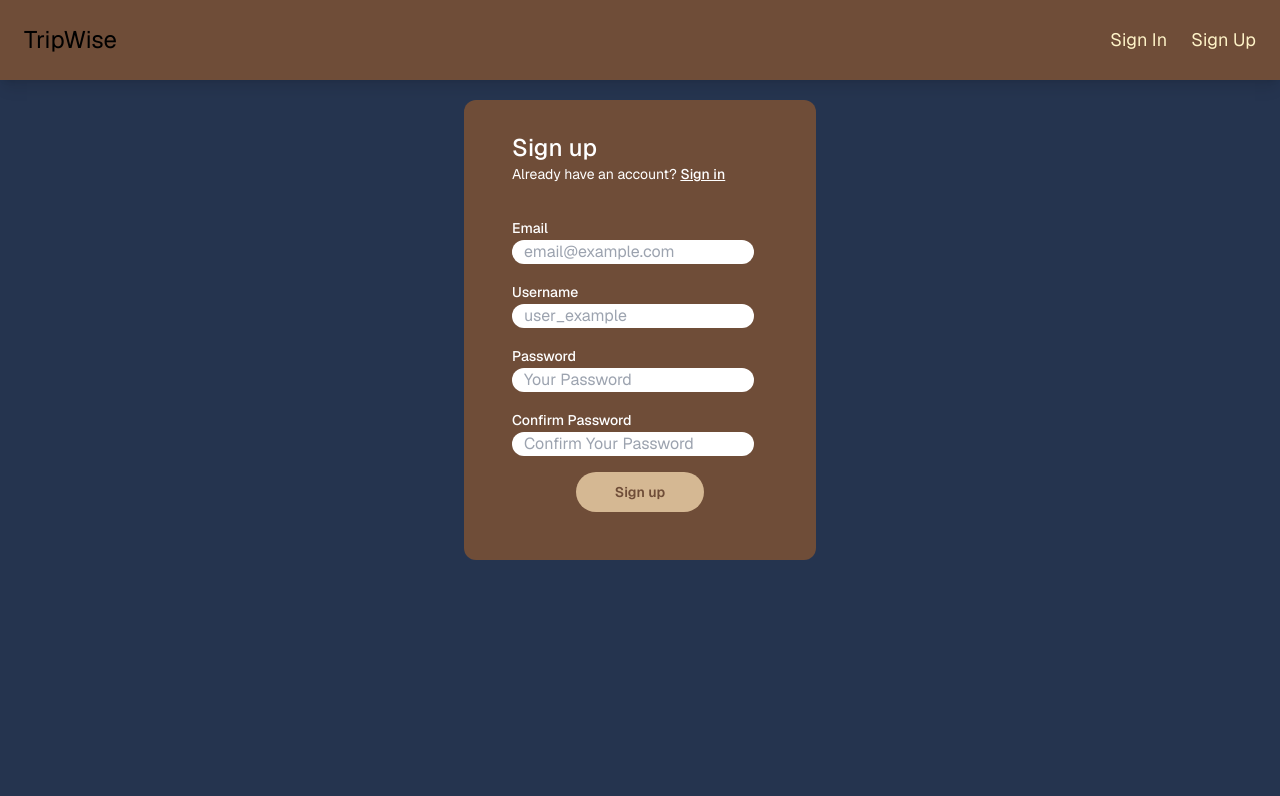
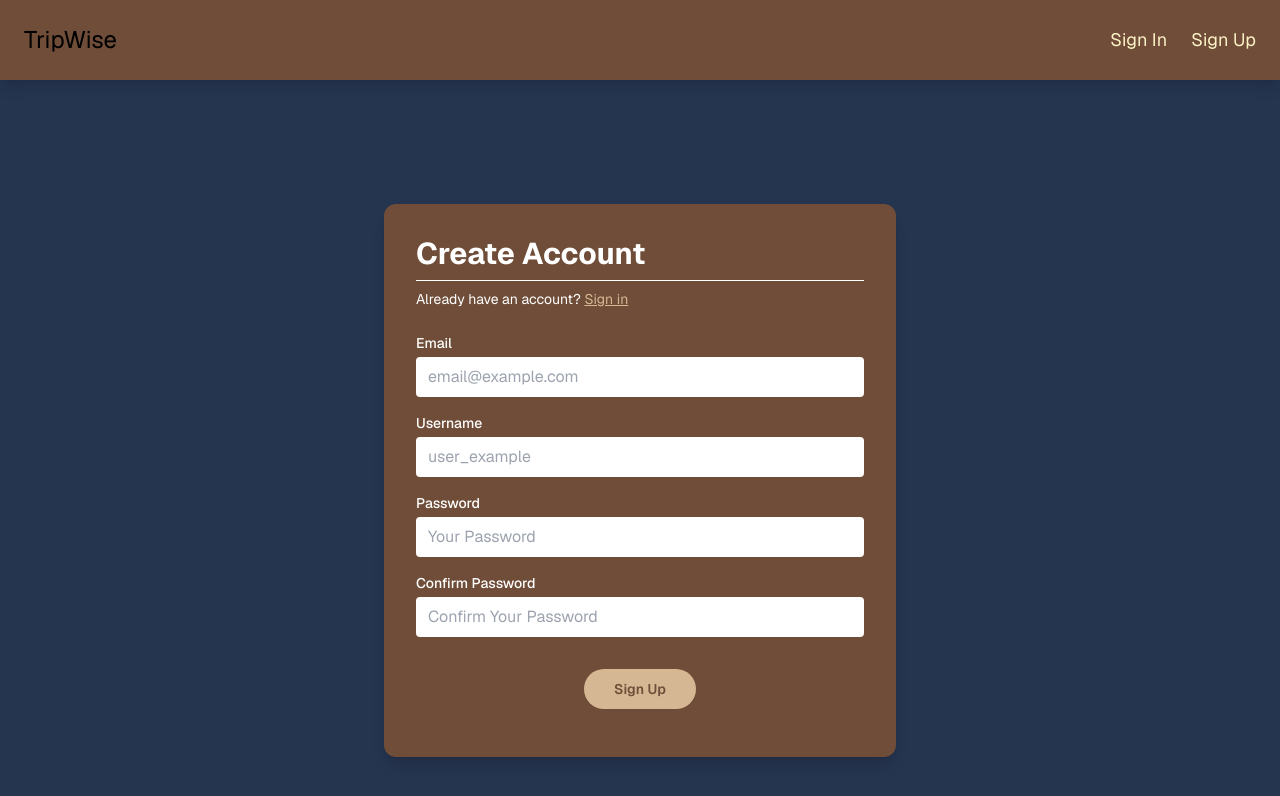
Before and after one commit to rkondoker/cs180_travelplanner, a Next.js app: page /sign-up in a window 1280 px wide. Shown: the top 796 px of the page. Built offline with nearby package versions, Linux system fonts and the light colour scheme; no server answers.

Commit message:
Updated UI for Login, sign up, and account

```diff
--- a/app/(auth-pages)/sign-in/page.tsx
+++ b/app/(auth-pages)/sign-in/page.tsx
@@ -7,32 +7,36 @@ import Link from "next/link";
 export default async function Login(props: { searchParams: Promise<Message> }) {
   const searchParams = await props.searchParams;
   return (
-    <div className="flex flex-col items-center justify-center mt-5 bg-trip-brown-200 rounded-xl p-8 font-trip-main">
+    <div className="flex flex-col items-center justify-center min-h-screen font-trip-main relative">
+      <div className="bg-trip-brown-200 rounded-xl p-8 shadow-lg w-125">
         <form className="flex flex-col min-w-64 items-center justify-center">
-        <h1 className="text-2xl font-medium">Sign in</h1>
-        <p className="text-sm text-foreground">
+          <h1 className="text-3xl font-bold mb-2 text-white font-trip-main">
+            Log in
+          </h1>
+          <p className="text-sm text-white mb-2">
             Don&apos;t have an account?{" "}
-          <Link
-            className="text-foreground font-medium underline"
-            href="/sign-up"
-          >
+            <Link className="text-white font-medium underline" href="/sign-up">
               Sign up
             </Link>
           </p>
-        <div className="flex flex-col items-center justify-center gap-2 mt-8">
+          <div className="flex flex-col items-center justify-center gap-2 mt-2">
             <div className="flex flex-col justify-start items-start gap-2">
-            <Label htmlFor="email">Email</Label>
+              <Label htmlFor="email" className="text-white text-sm mb-1">
+                Email
+              </Label>
               <input
-              className="px-3 rounded-xl"
+                className="w-full px-3 py-2 rounded bg-white text-black"
                 name="email"
                 placeholder="you@example.com"
                 required
               />
             </div>
-          <div className="flex flex-col justify-start items-start gap-2">
-            <Label htmlFor="password">Password</Label>
+            <div className="flex flex-col justify-start items-start gap-2 mb-4">
+              <Label htmlFor="password" className="text-white text-sm mb-1">
+                Password
+              </Label>
               <input
-              className="rounded-xl px-3"
+                className="w-full px-3 py-2 rounded bg-white text-black"
                 type="password"
                 name="password"
                 placeholder="Your password"
@@ -42,13 +46,14 @@ export default async function Login(props: { searchParams: Promise<Message> }) {
             <SubmitButton
               pendingText="Signing In..."
               formAction={signInAction}
-            className="bg-trip-brown-100 w-1/4 text-trip-brown-200 px-16 py-2 rounded-full font-semibold hover:bg-[#cbb192] transition"
+              className="bg-trip-brown-100 w-1/2 text-trip-brown-200 px-4 py-2 rounded-full font-semibold hover:bg-[#cbb192] hover:scale-105 transition text-center"
             >
-            Sign in
+              Log In
             </SubmitButton>
             <FormMessage message={searchParams} />
           </div>
         </form>
       </div>
+    </div>
   );
 }
--- a/app/(auth-pages)/sign-up/page.tsx
+++ b/app/(auth-pages)/sign-up/page.tsx
@@ -1,20 +1,14 @@
-// import { signUpAction } from "@/app/actions";
 import { FormMessage, Message } from "@/components/form-message";
 import { SubmitButton } from "@/components/submit-button";
 import { Label } from "@/components/ui/label";
 import Link from "next/link";
 
+// import { signUpAction } from "@/app/actions"; // Uncomment when using formAction
+
 export default async function Signup(props: {
   searchParams: Promise<Message>;
 }) {
   const searchParams = await props.searchParams;
-  if ("message" in searchParams) {
-    return (
-      <div className="w-full flex-1 flex items-center h-screen sm:max-w-md justify-center gap-2 p-4">
-        <FormMessage message={searchParams} />
-      </div>
-    );
-  }
 
   const fields = [
     {
@@ -43,39 +37,55 @@ export default async function Signup(props: {
     },
   ];
 
+  if ("message" in searchParams) {
     return (
-    <div className="flex flex-col items-center justify-center mt-5 bg-trip-brown-200 rounded-xl text-white px-12 py-8 font-trip-main">
-      <form className="flex flex-col min-w-64 max-w-64 mx-auto">
-        <h1 className="text-2xl font-medium">Sign up</h1>
-        <p className="text-sm text text-foreground">
+      <div className="w-full flex-1 flex items-center h-screen sm:max-w-md justify-center gap-2 p-4">
+        <FormMessage message={searchParams} />
+      </div>
+    );
+  }
+
+  return (
+    <div className="min-h-screen flex items-center justify-center">
+      <div className="bg-trip-brown-200 p-8 rounded-xl w-[32rem] shadow-lg font-trip-main">
+        <h2 className="text-white text-3xl font-bold mb-2 border-b border-white pb-2">
+          Create Account
+        </h2>
+        <p className="text-sm text-white mb-6">
           Already have an account?{" "}
-          <Link className="text-primary font-medium underline" href="/sign-in">
+          <Link href="/sign-in" className="underline text-trip-brown-100">
             Sign in
           </Link>
         </p>
-        <div className="flex flex-col items-center gap-4 mt-8">
-          {fields.map(({ label, name, type, placeholder }, index) => (
-            <div key={index}>
-              <Label htmlFor={name}>{label}</Label>
+
+        <form className="flex flex-col gap-4">
+          {fields.map(({ label, name, type, placeholder }) => (
+            <div key={name}>
+              <Label htmlFor={name} className="text-white text-sm mb-1 block">
+                {label}
+              </Label>
               <input
+                type={type}
                 name={name}
                 placeholder={placeholder}
-                type={type}
                 required
-                className="px-3 rounded-xl text-black"
+                className="w-full px-3 py-2 rounded bg-white text-black"
               />
             </div>
           ))}
+
+          <div className="flex justify-center mt-4">
             <SubmitButton
               // formAction={signUpAction}
               pendingText="Signing up..."
-            className="bg-trip-brown-100 w-1/4 text-trip-brown-200 px-16 py-2 rounded-full font-semibold hover:bg-[#cbb192] transition"
+              className="bg-trip-brown-100 w-1/4 text-trip-brown-200 px-4 py-2 rounded-full font-semibold hover:bg-[#cbb192] hover:scale-105 transition"
             >
-            Sign up
+              Sign Up
             </SubmitButton>
+          </div>
           <FormMessage message={searchParams} />
+        </form>
       </div>
-      </form>
     </div>
   );
 }
--- a/app/account/page.tsx
+++ b/app/account/page.tsx
@@ -44,10 +44,10 @@ export default async function ProtectedPage() {
   const { username, age, joined_on } = userInformation;
 
   return (
-    <div className="flex-1 p-5 flex flex-col gap-12 bg-trip-brown-100">
-      <div>
-        <h1>Your information</h1>
-        <div className="flex flex-col gap-2">
+    <div className="min-h-screen flex items-center justify-center bg-trip-blue-100 text-white p-6">
+      <div className="bg-trip-brown-200 text-white rounded-2xl shadow-lg p-8 w-full max-w-md space-y-6">
+        <h2 className="text-2xl font-bold border-b pb-2">Your Information</h2>
+        <div className="space-y-2">
           <p>
             <strong>Welcome, </strong> {username}
           </p>
@@ -58,9 +58,10 @@ export default async function ProtectedPage() {
             <strong>Joined on:</strong>{" "}
             {new Date(joined_on).toLocaleDateString()}
           </p>
-          <p>Weather: {weatherData?.condition}</p>
-          <p>Temperature: {weatherData?.temperature}°F</p>
+          <p> Weather: {weatherData?.condition}</p>
+          <p> Temperature: {weatherData?.temperature}°F</p>
           <p>
+            {" "}
             Location: {location.city}, {location.stateOrCountry}
           </p>
           {weatherData?.icon && <weatherData.icon size={48} />}
--- a/package.json
+++ b/package.json
@@ -19,6 +19,7 @@
     "class-variance-authority": "^0.7.0",
     "clsx": "^2.1.1",
     "lucide-react": "^0.468.0",
+    "motion": "^12.12.2",
     "next": "latest",
     "next-themes": "^0.4.3",
     "react": "19.0.0",
```
Also changed, not shown: 1 other file (tests, documents, lock files or other folders). Lines whose indentation alone changed are shown as unchanged.
